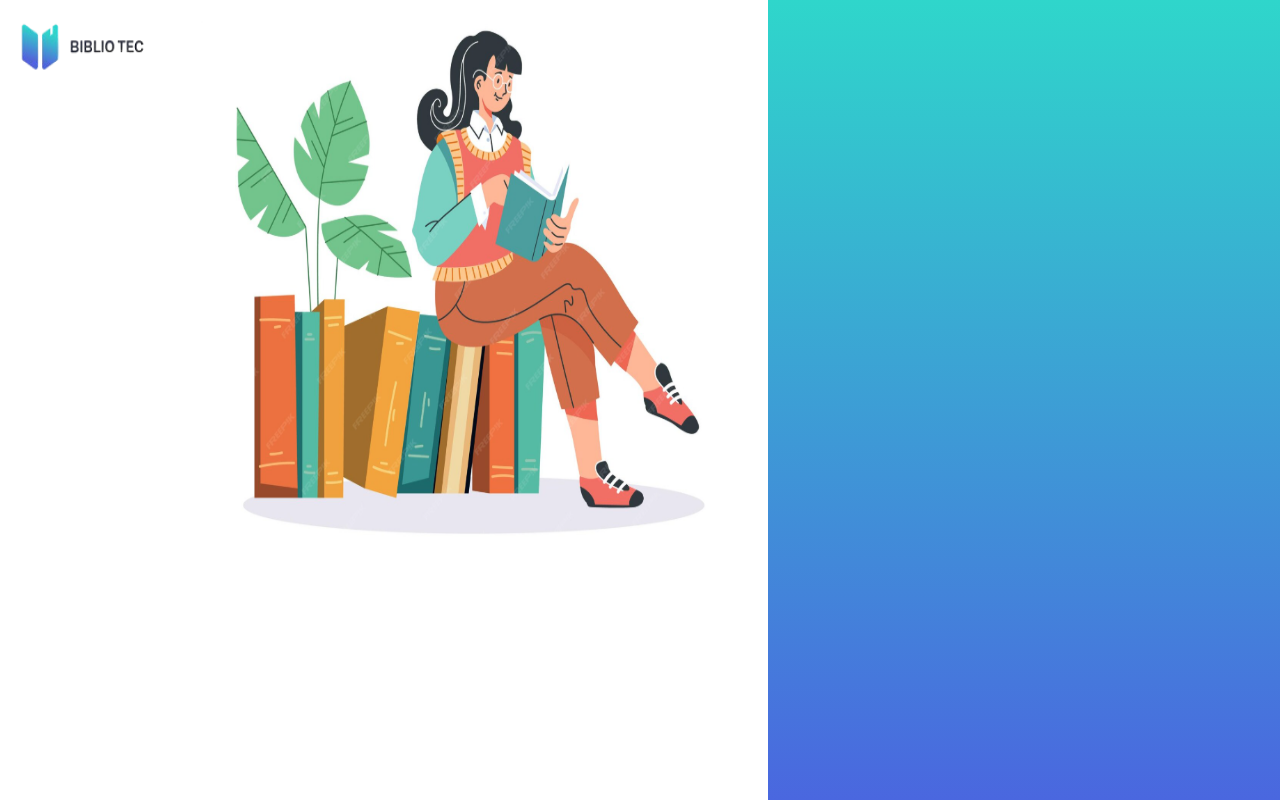
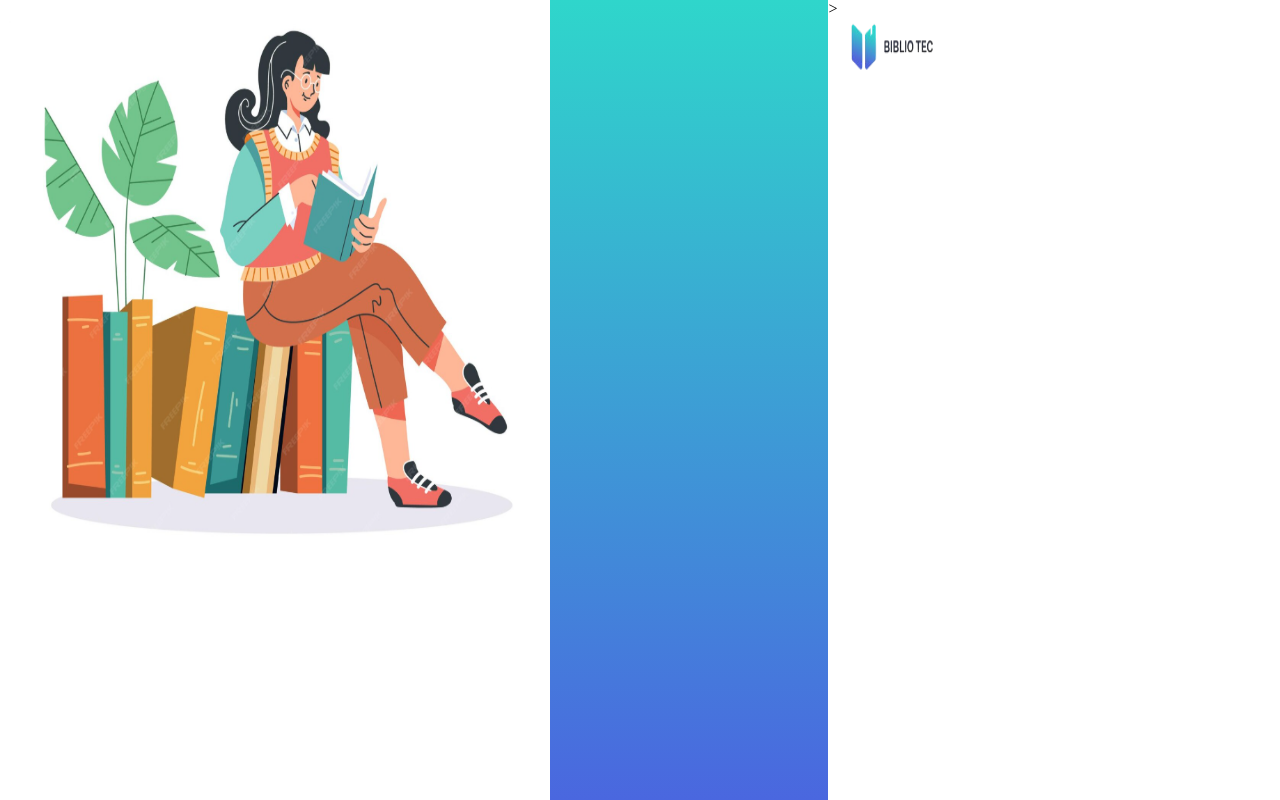
Before and after one commit to devGabrielDuarte07/bibliotec, a plain HTML site: page index.html in a window 1280 px wide. Drawn offline with Linux system fonts and the light colour scheme.

Commit message:
arrumar a logo e o retangulo

```diff
--- a/css/style.css
+++ b/css/style.css
@@ -3,8 +3,14 @@ html,body{
     height: 0;
 }
 
+.cabecario{
+
+    display: flex;
+    align-items: flex-start;
+}
+
 .imagemLogo{
-    width: 13%;
+    width: 25%;
     height: 11%;
 }
 
@@ -18,7 +24,6 @@ html,body{
     height: 100vh;
     display: flex;
     justify-content: space-between;
-    position: absolute;
 }
 .retangulo{
     width: 40%;
--- a/index.html
+++ b/index.html
@@ -1,5 +1,6 @@
 <!DOCTYPE html>
 <html lang="pt-br">
+
 <head>
     <meta charset="UTF-8">
     <meta name="viewport" content="width=device-width, initial-scale=1.0">
@@ -8,15 +9,18 @@
     <title>Bibliotec</title>
 
 </head>
-<body>
-    <header>
-    </header>
 
-    <div class="conteiner">
-    <img class="imagemLogo" src="img/logo.png" alt="logo">
-    <img class="iconLogin" src="./img/iconLogin.png" alt="">
-    <div class="retangulo"></div>
-    </div>
+<body class="conteiner">
+        <img class="iconLogin" src="./img/iconLogin.png" alt="">
+        <div class="retangulo"></div>>
+
+          <header class="cabecario" style="width: 815px;">
+        <img class="imagemLogo" src="img/logo.png" alt="logo">
+      </header>
+
+
+
 
 </body>
+
 </html>
```
